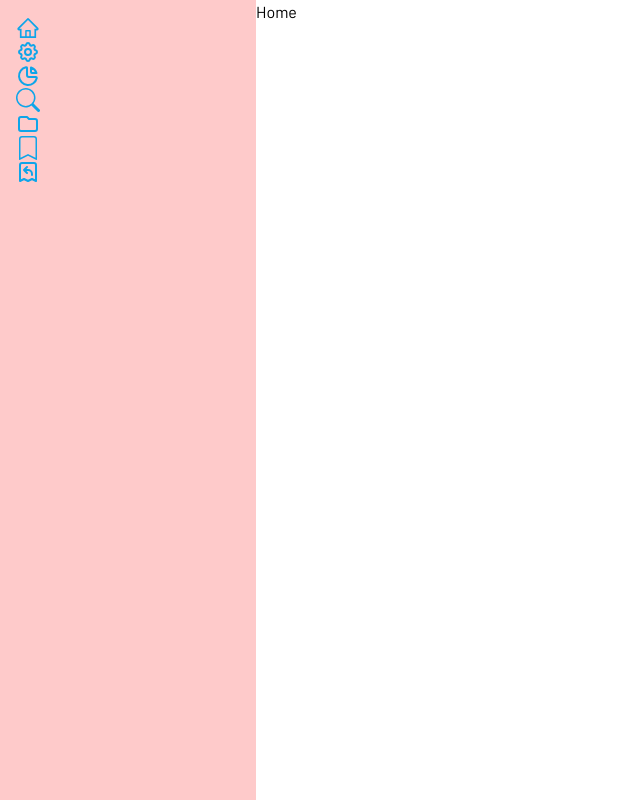
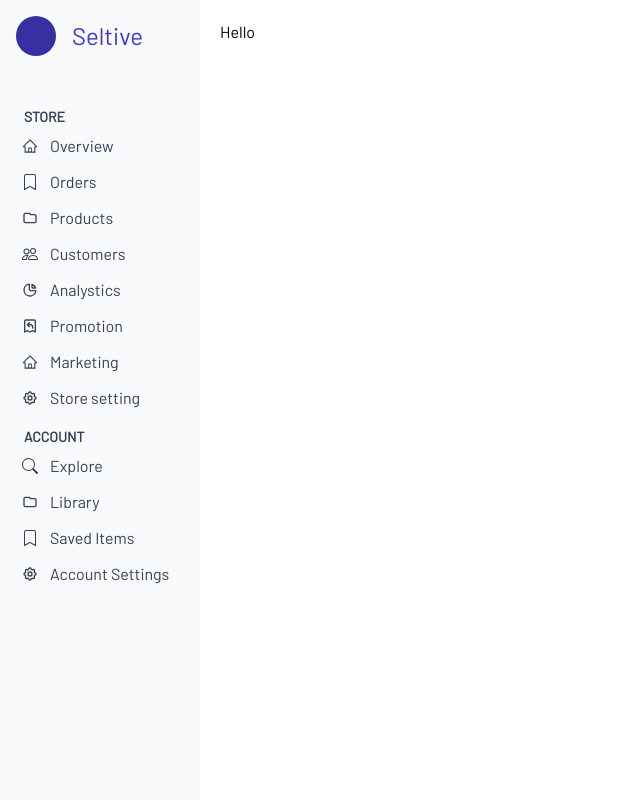
Before and after one commit to Pascal488/Flex-code, a React (Create React App) app in the folder seltive/: page / in a window 1280 px wide. Shown: the whole page, without its empty margins (0-640 px from the left). Built offline with nearby package versions, Linux system fonts and the light colour scheme; no server answers; sample sign-in values are in the browser's storage.

Commit message:
Design a dashbord page

```diff
--- a/seltive/src/layouts/AppLayout.tsx
+++ b/seltive/src/layouts/AppLayout.tsx
@@ -4,7 +4,7 @@ import Sidebar from "../pages/homepages/Sidebar";
 export default function AppLayout() {
   return (
     <main className="flex min-h-screen">
-      <section className="w-[20%] bg-red-200">
+      <section className="w-[200px] bg-gray-50">
         <Sidebar/>
       </section>
 
--- a/seltive/src/pages/homepages/Home.tsx
+++ b/seltive/src/pages/homepages/Home.tsx
@@ -4,7 +4,9 @@ import AuthProvider from '../../providers/AuthProvider'
 const Home = () => {
   return (
     <AuthProvider>
-      Home
+      <div className='p-5'>
+        <h1>Hello</h1>
+      </div>
     </AuthProvider>
   )
 }
--- a/seltive/src/pages/homepages/Sidebar.tsx
+++ b/seltive/src/pages/homepages/Sidebar.tsx
@@ -1,29 +1,82 @@
-import React from 'react'
-import {AiOutlineHome} from 'react-icons/ai'
-import {HiOutlineCog} from 'react-icons/hi'
-import {TbChartPie} from 'react-icons/tb'
-import {BsSearch} from 'react-icons/bs'
-import {HiOutlineFolder} from 'react-icons/hi'
-import {BsBookmark} from 'react-icons/bs'
-import {HiOutlineReceiptRefund} from 'react-icons/hi'
-
-
-
+import React from "react";
+import { AiOutlineHome } from "react-icons/ai";
+import { HiOutlineCog } from "react-icons/hi";
+import { TbChartPie } from "react-icons/tb";
+import { BsSearch, BsPeople } from "react-icons/bs";
+import { HiOutlineFolder } from "react-icons/hi";
+import { BsBookmark } from "react-icons/bs";
+import { HiOutlineReceiptRefund } from "react-icons/hi";
 
 const Sidebar = () => {
+
   return (
-    <div>
-        <h1 className='text-center text-sky-500 text-2xl p-4'>
-            <AiOutlineHome/>
-            <HiOutlineCog/>
-            <TbChartPie/>
-            <BsSearch/>
-            <HiOutlineFolder/>
-            <BsBookmark/>
-            <HiOutlineReceiptRefund/>
-        </h1>
+    <div className="flex flex-col p-4 gap-2">
+      <div className="flex  gap-4 items-center mb-10">
+        <span className="w-10 h-10 rounded-full bg-indigo-800"></span>
+
+        <h1 className="text-2xl text-indigo-700">Seltive</h1>
+      </div>
+
+      <div>
+        <ul className="list-none text-gray-700">
+          <span className="mb-5 p-2 text-sm font-extrabold">STORE</span>
+          <span className="p-1.5 flex items-center gap-3 cursor-pointer  hover:bg-gray-100 hover:text-indigo-700 hover:font-extrabold">
+            <AiOutlineHome />
+            <li>Overview</li>
+          </span>
+          <span className="p-1.5 flex items-center gap-3 cursor-pointer hover:bg-gray-100 hover:text-indigo-700 hover:font-extrabold">
+            <BsBookmark />
+            <li>Orders</li>
+          </span>
+          <span className="p-1.5 flex items-center gap-3 cursor-pointer hover:bg-gray-100 hover:text-indigo-700 hover:font-extrabold">
+            <HiOutlineFolder />
+            <li>Products</li>
+          </span>
+          <span className="p-1.5 flex items-center gap-3 cursor-pointer hover:bg-gray-100 hover:text-indigo-700 hover:font-extrabold">
+            <BsPeople />
+            <li>Customers</li>
+          </span>
+          <span className="p-1.5 flex items-center gap-3 cursor-pointer hover:bg-gray-100 hover:text-indigo-700 hover:font-extrabold">
+            <TbChartPie />
+            <li>Analystics</li>
+          </span>
+          <span className="p-1.5 flex items-center gap-3 cursor-pointer hover:bg-gray-100 hover:text-indigo-700 hover:font-extrabold">
+            <HiOutlineReceiptRefund />
+            <li>Promotion</li>
+          </span>
+          <span className="p-1.5 flex items-center gap-3 cursor-pointer hover:bg-gray-100 hover:text-indigo-700 hover:font-extrabold">
+            <AiOutlineHome />
+            <li>Marketing</li>
+          </span>
+          <span className="p-1.5 flex items-center gap-3 cursor-pointer hover:bg-gray-100 hover:text-indigo-700 hover:font-extrabold">
+            <HiOutlineCog />
+            <li>Store setting</li>
+          </span>
+        </ul>
+      </div>
+      <div>
+        <ul className="list-none text-gray-700">
+          <span className="mb-5 p-2 text-sm font-extrabold">ACCOUNT</span>
+          <span className="p-1.5 flex items-center gap-3 cursor-pointer  hover:bg-gray-100 hover:text-indigo-700 hover:font-extrabold">
+            <BsSearch />
+            <li>Explore</li>
+          </span>
+          <span className="p-1.5 flex items-center gap-3 cursor-pointer hover:bg-gray-100 hover:text-indigo-700 hover:font-extrabold">
+            <HiOutlineFolder />
+            <li>Library</li>
+          </span>
+          <span className="p-1.5 flex items-center gap-3 cursor-pointer hover:bg-gray-100 hover:text-indigo-700 hover:font-extrabold">
+            <BsBookmark />
+            <li>Saved Items</li>
+          </span>
+          <span className="p-1.5 flex items-center gap-3 cursor-pointer hover:bg-gray-100 hover:text-indigo-700 hover:font-extrabold">
+            <HiOutlineCog />
+            <li>Account Settings</li>
+          </span>
+        </ul>
+      </div>
     </div>
-  )
-}
+  );
+};
 
-export default Sidebar
+export default Sidebar;
```
